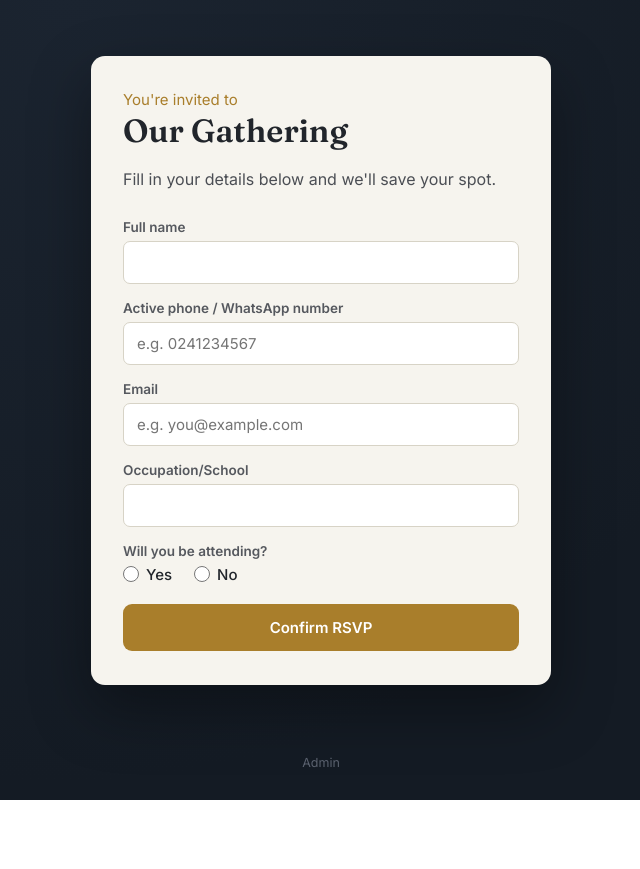
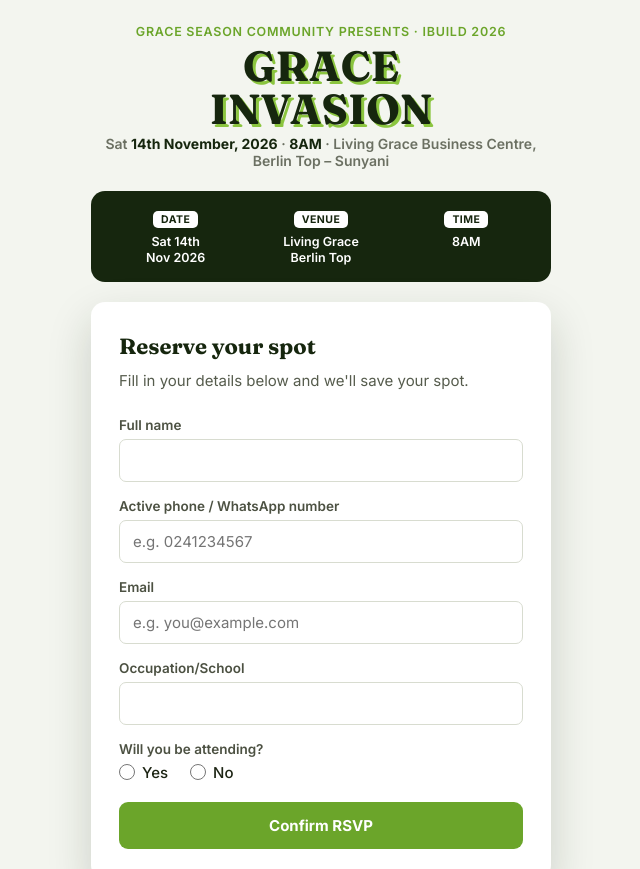
Before and after one commit to ibuildcommunitygzn-commits/IBC26_invitation, a website: page index.html in a window 1280 px wide. Shown: the top 869 px of the page, without its empty margins (319-959 px from the left). Before the commit the page ends 800 px from the top, so only its background shows below. Drawn offline with Linux system fonts and the light colour scheme; no server answers.

Commit message:
Add files via upload

```diff
--- a/index.html
+++ b/index.html
@@ -3,70 +3,115 @@
 <head>
 <meta charset="UTF-8" />
 <meta name="viewport" content="width=device-width, initial-scale=1.0" />
-<title>You're invited</title>
+<title>Grace Invasion — iBUILD 2026</title>
 <link rel="preconnect" href="https://fonts.googleapis.com" />
 <link rel="preconnect" href="https://fonts.gstatic.com" crossorigin />
-<link href="https://fonts.googleapis.com/css2?family=Inter:wght@400;500;600&family=Fraunces:opsz,wght@9..144,500;9..144,600&display=swap" rel="stylesheet" />
+<link href="https://fonts.googleapis.com/css2?family=Inter:wght@400;500;600;700&family=Fraunces:opsz,wght@9..144,600;9..144,700&display=swap" rel="stylesheet" />
 <style>
   :root {
-    --navy: #1b2430;
-    --navy-deep: #141b24;
-    --paper: #f6f4ee;
-    --ink: #21252b;
-    --gold: #c9a24b;
-    --gold-deep: #a97e2b;
-    --muted: #7c7f86;
-    --green: #3f6b4f;
+    --bg: #f3f5ef;
+    --paper: #ffffff;
+    --ink: #1c2413;
+    --deep-green: #16260e;
+    --deep-green-2: #0d1608;
+    --lime: #8bc53f;
+    --lime-deep: #6ba52a;
+    --muted: #6b7062;
     --danger: #a33f3f;
   }
   * { box-sizing: border-box; }
   body {
     margin: 0;
     min-height: 100vh;
-    background: radial-gradient(circle at 30% 0%, var(--navy) 0%, var(--navy-deep) 65%);
+    background: var(--bg);
     font-family: 'Inter', system-ui, sans-serif;
-    color: var(--paper);
+    color: var(--ink);
     display: flex;
     flex-direction: column;
     align-items: center;
     padding: 24px;
   }
   .wrap { width: 100%; max-width: 460px; flex: 1; display: flex; flex-direction: column; justify-content: center; }
+
+  .brandline {
+    text-align: center;
+    font-size: 12.5px;
+    font-weight: 600;
+    letter-spacing: 0.06em;
+    color: var(--lime-deep);
+    text-transform: uppercase;
+    margin: 0 0 6px;
+  }
   h1 {
     font-family: 'Fraunces', Georgia, serif;
+    font-weight: 700;
+    font-size: 42px;
+    line-height: 1.02;
+    margin: 0 0 4px;
+    text-align: center;
+    color: var(--deep-green);
+    text-shadow: 3px 3px 0 var(--lime);
+  }
+  .subtag {
+    text-align: center;
+    font-size: 14px;
     font-weight: 600;
-    font-size: 40px;
-    line-height: 1.1;
-    margin: 4px 0 18px;
-    color: var(--paper);
+    color: var(--muted);
+    margin: 0 0 22px;
   }
-  .eventline { font-size: 15px; color: var(--gold); margin: 0; }
-  .greeting { font-size: 16px; line-height: 1.5; color: #d6d9e0; margin: 0 0 28px; }
+  .subtag b { color: var(--deep-green); }
+
+  .info-bar {
+    display: flex;
+    background: var(--deep-green);
+    border-radius: 14px;
+    padding: 16px;
+    margin-bottom: 20px;
+    gap: 8px;
+  }
+  .info-item { flex: 1; text-align: center; }
+  .info-label {
+    display: inline-block;
+    background: #fff;
+    color: var(--deep-green);
+    font-size: 10.5px;
+    font-weight: 700;
+    letter-spacing: 0.04em;
+    border-radius: 5px;
+    padding: 2px 8px;
+    margin-bottom: 6px;
+  }
+  .info-value {
+    display: block;
+    color: #fff;
+    font-size: 12.5px;
+    font-weight: 600;
+    line-height: 1.3;
+  }
 
   .card {
     background: var(--paper);
     color: var(--ink);
     border-radius: 14px;
-    padding: 34px 32px;
-    box-shadow: 0 24px 60px rgba(0,0,0,0.35);
+    padding: 30px 28px;
+    box-shadow: 0 18px 44px rgba(22,38,14,0.18);
   }
-  .card h1 { color: var(--ink); font-size: 32px; }
-  .card .greeting { color: #4b4e54; }
-  .card .eventline { color: var(--gold-deep); }
+  .card h2 { color: var(--deep-green); font-size: 22px; margin: 0 0 10px; font-family: 'Fraunces', Georgia, serif; }
+  .greeting { font-size: 15px; line-height: 1.5; color: #565c4d; margin: 0 0 24px; }
 
-  label { display: block; font-size: 13.5px; font-weight: 600; color: #55585e; margin: 0 0 6px; }
+  label { display: block; font-size: 13.5px; font-weight: 600; color: #4c5142; margin: 0 0 6px; }
   input[type="text"], input[type="tel"], input[type="email"], input[type="password"] {
     width: 100%;
     font-family: inherit;
     font-size: 15px;
     padding: 11px 13px;
-    border: 1px solid #d7d3c6;
+    border: 1px solid #d8dcd0;
     border-radius: 7px;
     background: #fff;
     color: var(--ink);
     margin-bottom: 16px;
   }
-  input:focus { outline: 2px solid var(--gold-deep); outline-offset: 1px; }
+  input:focus { outline: 2px solid var(--lime-deep); outline-offset: 1px; }
 
   .radio-group { display: flex; gap: 22px; margin-bottom: 20px; }
   .radio-option {
@@ -81,40 +126,39 @@
     padding: 14px;
     border: none;
     border-radius: 9px;
-    background: var(--gold-deep);
+    background: var(--lime-deep);
     color: #fff;
     font-size: 15px;
-    font-weight: 600;
+    font-weight: 700;
     cursor: pointer;
     font-family: inherit;
   }
-  button[type="submit"]:hover, .primary-btn:hover { background: #8f6a24; }
+  button[type="submit"]:hover, .primary-btn:hover { background: var(--deep-green); }
   button:disabled { opacity: 0.6; cursor: default; }
 
   .error { color: var(--danger); font-size: 13.5px; margin: -8px 0 14px; }
-  .success { color: var(--green); font-size: 13.5px; margin: -8px 0 14px; }
+  .success { color: #3f6b4f; font-size: 13.5px; margin: -8px 0 14px; }
 
   footer {
     width: 100%;
     max-width: 460px;
     text-align: center;
-    padding-top: 32px;
+    padding-top: 26px;
   }
   #admin-toggle {
     background: none;
     border: none;
-    color: #5b626f;
+    color: var(--muted);
     font-size: 12.5px;
     cursor: pointer;
     font-family: inherit;
     padding: 6px 10px;
   }
-  #admin-toggle:hover { color: #9aa0ad; }
+  #admin-toggle:hover { color: var(--deep-green); }
 
   #admin-panel {
     margin-top: 14px;
-    background: rgba(255,255,255,0.06);
-    border: 1px solid rgba(255,255,255,0.12);
+    background: var(--deep-green);
     border-radius: 10px;
     padding: 20px;
     text-align: left;
@@ -123,26 +167,44 @@
     font-family: 'Inter', sans-serif;
     font-size: 13px;
     font-weight: 600;
-    color: #c7ccd6;
+    color: #cfe0bf;
     margin: 0 0 14px;
     text-transform: none;
   }
   #admin-panel input { margin-bottom: 10px; }
   #admin-panel .error, #admin-panel .success { margin: -4px 0 10px; }
-  #admin-summary { color: #d6d9e0; font-size: 14px; margin: 0 0 14px; }
+  #admin-summary { color: #dbe6d1; font-size: 14px; margin: 0 0 14px; }
   #admin-signout {
-    background: none; border: none; color: #8890a0; font-size: 12.5px;
+    background: none; border: none; color: #a9baa0; font-size: 12.5px;
     cursor: pointer; font-family: inherit; margin-top: 10px; padding: 0;
   }
-  #admin-signout:hover { color: #c7ccd6; }
+  #admin-signout:hover { color: #dbe6d1; }
 </style>
 </head>
 <body>
 
 <main class="wrap">
+  <p class="brandline">Grace Season Community presents · iBUILD 2026</p>
+  <h1>GRACE<br />INVASION</h1>
+  <p class="subtag">Sat <b>14th November, 2026</b> · <b>8AM</b> · Living Grace Business Centre, Berlin Top – Sunyani</p>
+
+  <div class="info-bar">
+    <div class="info-item">
+      <span class="info-label">DATE</span>
+      <span class="info-value">Sat 14th<br />Nov 2026</span>
+    </div>
+    <div class="info-item">
+      <span class="info-label">VENUE</span>
+      <span class="info-value">Living Grace<br />Berlin Top</span>
+    </div>
+    <div class="info-item">
+      <span class="info-label">TIME</span>
+      <span class="info-value">8AM</span>
+    </div>
+  </div>
+
   <div class="card" id="register-card">
-    <p class="eventline">You're invited to</p>
-    <h1>Our Gathering</h1>
+    <h2>Reserve your spot</h2>
     <p class="greeting">Fill in your details below and we'll save your spot.</p>
 
     <form id="register-form">
@@ -170,7 +232,7 @@
   </div>
 
   <div class="card" id="thankyou-card" hidden>
-    <h1>You're all set</h1>
+    <h2>You're all set</h2>
     <p class="greeting" id="thankyou-message"></p>
   </div>
 </main>
@@ -203,6 +265,7 @@
 
 <script type="module">
   import { initializeApp } from "https://www.gstatic.com/firebasejs/10.13.0/firebase-app.js";
+  import { getAnalytics, isSupported as analyticsSupported } from "https://www.gstatic.com/firebasejs/10.13.0/firebase-analytics.js";
   import {
     getFirestore, collection, addDoc, getDocs, serverTimestamp,
   } from "https://www.gstatic.com/firebasejs/10.13.0/firebase-firestore.js";
@@ -210,24 +273,22 @@
     getAuth, signInWithEmailAndPassword, onAuthStateChanged, signOut,
   } from "https://www.gstatic.com/firebasejs/10.13.0/firebase-auth.js";
 
-  // =========================================================================
-  // Paste your Firebase project config here.
-  // Firebase console > Project settings > General > Your apps > SDK setup.
-  // This object is meant to be public — it just identifies the project.
-  // Access is actually controlled by Firestore security rules and Auth.
-  // =========================================================================
   const firebaseConfig = {
-    apiKey: "PASTE_ME",
-    authDomain: "PASTE_ME",
-    projectId: "PASTE_ME",
-    storageBucket: "PASTE_ME",
-    messagingSenderId: "PASTE_ME",
-    appId: "PASTE_ME",
+    apiKey: "AIzaSyBSA1Q9LzRe5B5CUuQVwEo8AECQ3DJpVV0",
+    authDomain: "ibc2026-a7c8c.firebaseapp.com",
+    projectId: "ibc2026-a7c8c",
+    storageBucket: "ibc2026-a7c8c.firebasestorage.app",
+    messagingSenderId: "45947699735",
+    appId: "1:45947699735:web:502613e5c998deb1515252",
+    measurementId: "G-0Z7Z6X11S0",
   };
 
   const app = initializeApp(firebaseConfig);
   const db = getFirestore(app);
   const auth = getAuth(app);
+
+  // Analytics only works in a real browser over https, so guard it.
+  analyticsSupported().then((ok) => { if (ok) getAnalytics(app); });
 
   // ---- Registration form ----
   const registerForm = document.getElementById('register-form');
@@ -261,7 +322,7 @@
         createdAt: serverTimestamp(),
       });
       thankyouMessage.textContent = attending === 'yes'
-        ? `Thanks for registering, ${name}. See you there!`
+        ? `Thanks for registering, ${name}. See you at Grace Invasion!`
         : `Thanks for letting us know, ${name}. Sorry you can't make it!`;
       registerCard.hidden = true;
       thankyouCard.hidden = false;
@@ -289,8 +350,6 @@
     adminPanel.hidden = !adminPanel.hidden;
   });
 
-  // Auth state (and therefore which admin view shows) is tracked continuously,
-  // so a signed-in admin stays signed in across page reloads too.
   onAuthStateChanged(auth, (user) => {
     if (user) {
       adminLoginView.hidden = true;
```
Also changed, not shown: index.js (added, +74 -0 lines), package.json (added, +13 -0 lines).
